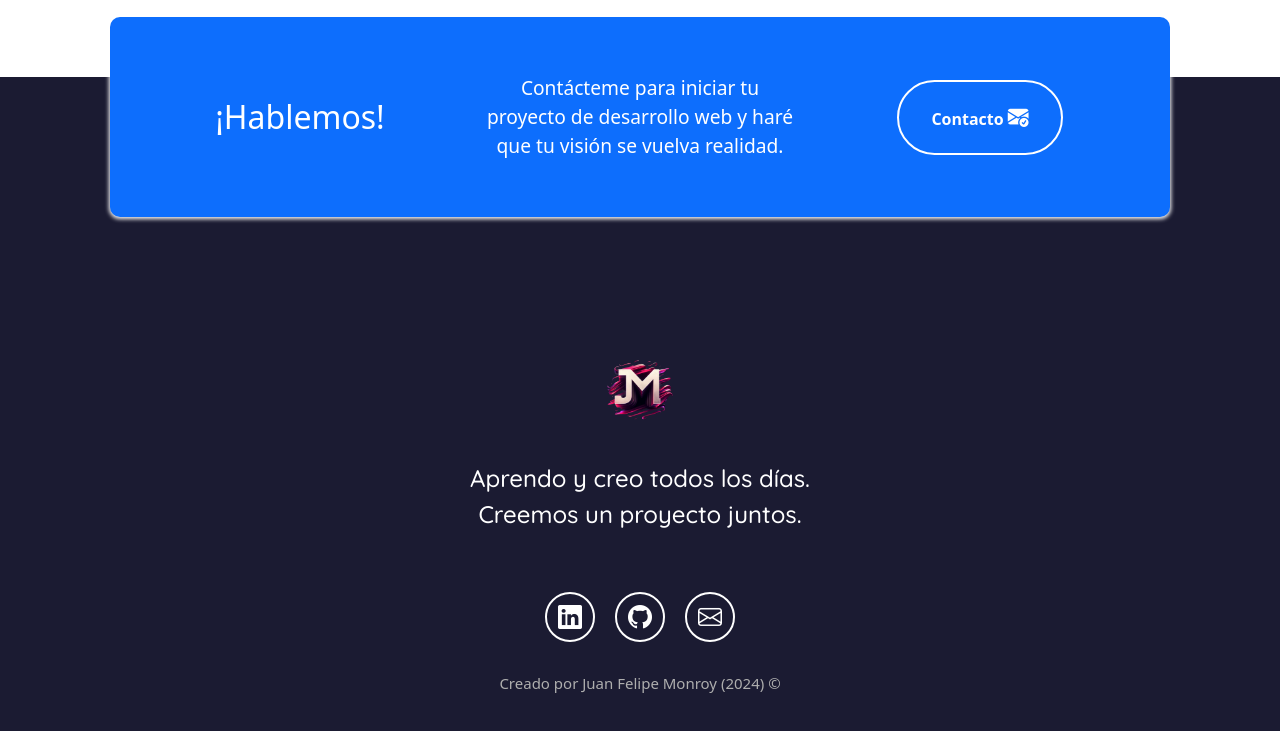
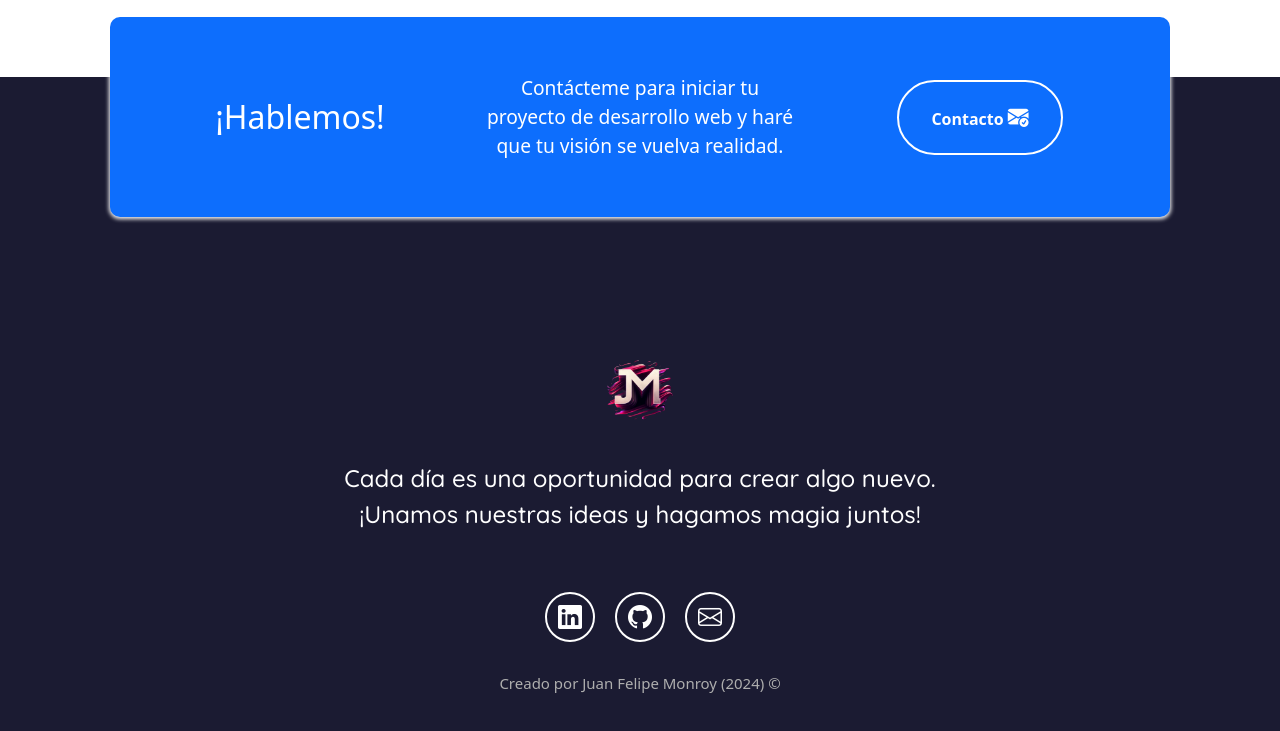
Before and after one commit to JuanfeMonroyJ/PortafolioActualizado, a plain HTML site: page index.html in a window 1280 px wide. Shown: the part 4214-4945 px from the top of the page. Drawn offline with nearby package versions, Linux system fonts and the light colour scheme; a web font is replaced by a local one.

Commit message:
Terminado

```diff
--- a/index.html
+++ b/index.html
@@ -386,7 +386,7 @@
     <!-- Pie de pagina (Footer) -->
     <footer class="seccion-oscura d-flex flex-column align-items-center justify-content-center">
         <img class="footer-logo" src="./assets/favicon.png" alt="Logo del Portafolio">
-        <p class="footer-texto text-center">Aprendo y creo todos los días.<br>Creemos un proyecto juntos.</p>
+        <p class="footer-texto text-center">Cada día es una oportunidad para crear algo nuevo. <br>¡Unamos nuestras ideas y hagamos magia juntos!</p>
         <div class="iconos-redes-sociales d-flex flex-wrap align-items-center justify-content-center">
             <a href="https://www.linkedin.com/in/juanfelipemonroy/" target="_blank" rel="noopener noreferrer">
                 <i class="bi bi-linkedin"></i>
```
